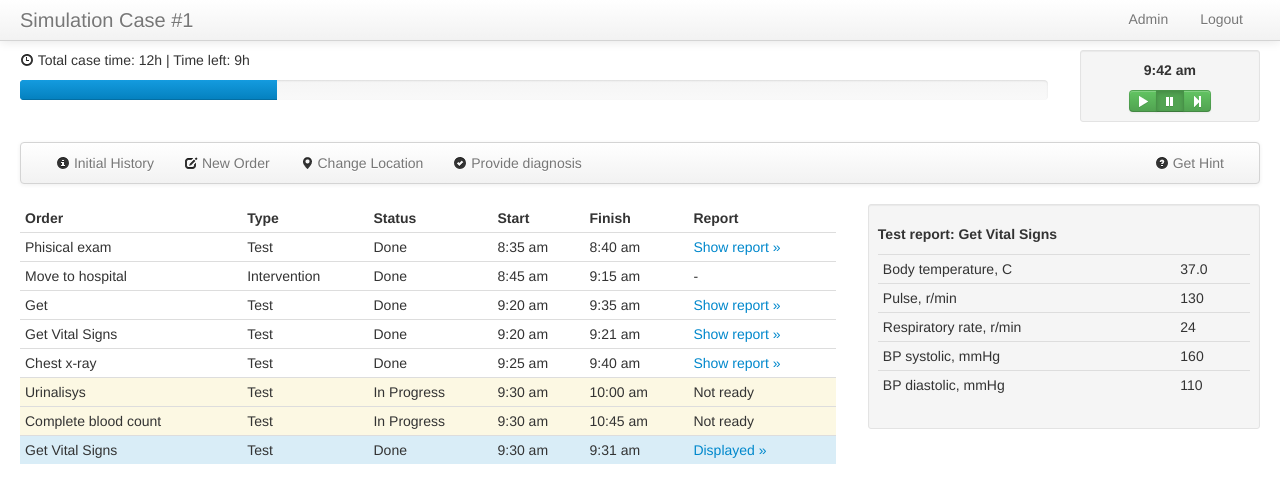
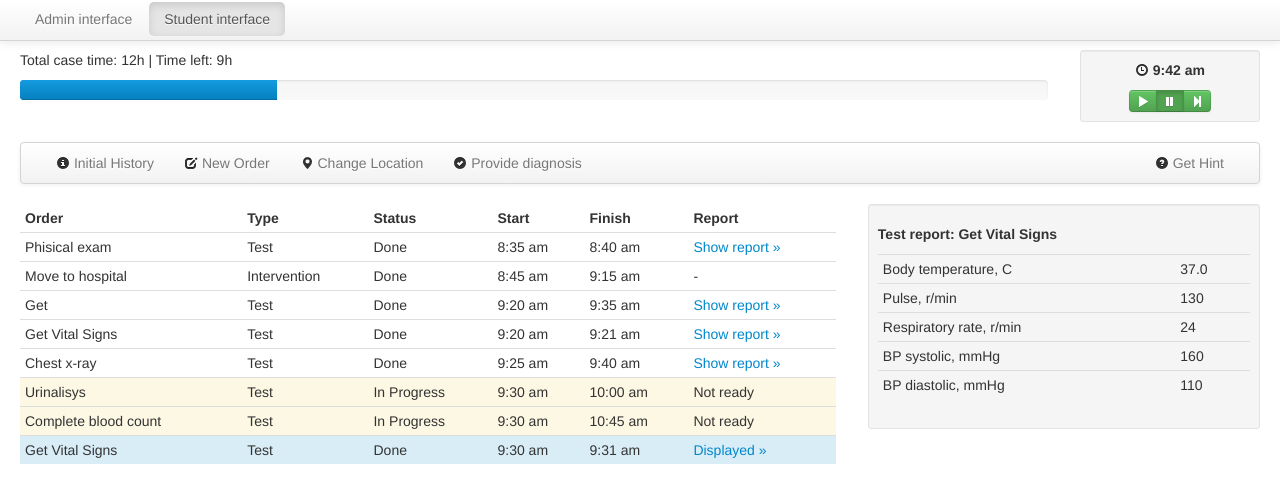
Before and after one commit to semeon/mockups, a plain HTML site: page index.html in a window 1280 px wide. Drawn offline with Linux system fonts and the light colour scheme.

Commit message:
Nav changes

```diff
--- a/index.html
+++ b/index.html
@@ -38,12 +38,14 @@
     <div class="navbar navbar-inverseX navbar-fixed-top"> <!-- Top nav bar -->
       <div class="navbar-inner">
         <div class="container-fluid">
-          <a class="brand" href="#">Simulation Case #1</a>
+          <!-- <a class="brand" href="#">Simulation Case #1</a> -->
           <ul class="nav nav-pills">
+            <li><a href="admin.html">Admin interface</a></li>
+            <li class="active"><a href="index.html">Student interface</a></li>
           </ul>
           <ul class="nav pull-right nav-pills">
-            <li><a href="admin.html">Admin</a></li>
-            <li><a href="">Logout</a></li>
+            <!-- <li><a href="admin.html">Switch to Admin</a></li>   -->
+            <!-- <li><a href="">Logout</a></li>   -->
           </ul>
           <p id="loginStatus" class="navbar-text pull-right"></p>
         </div>
@@ -57,7 +59,7 @@
         <div class="span10">  <!-- Left column -->
             <div class="row-fluid">
 
-              <p><i class="icon-time"></i> Total case time: 12h | Time left: 9h</p>
+              <p><!-- <i class="icon-time"></i>  -->Total case time: 12h | Time left: 9h</p>
               <div class="progress">
                 <div class="bar" style="width: 25%;"></div>
               </div>
@@ -69,7 +71,7 @@
             <div class="row-fluid">
               <div class="well well-small" style="text-align: center;">
                 <p class="text-center" style="text-align: center;">
-                  <strong>9:42 am</strong>
+                  <i class="icon-time"></i> <strong>9:42 am</strong>
                 </p>
                 <div class="btn-group" data-toggle="buttons-radio">
                   <button class="btn btn-mini btn-success" title="Start sim-time"><i class="icon-play icon-white"></i></button>
```
Also changed, not shown: admin.html (+6 -4 lines).
